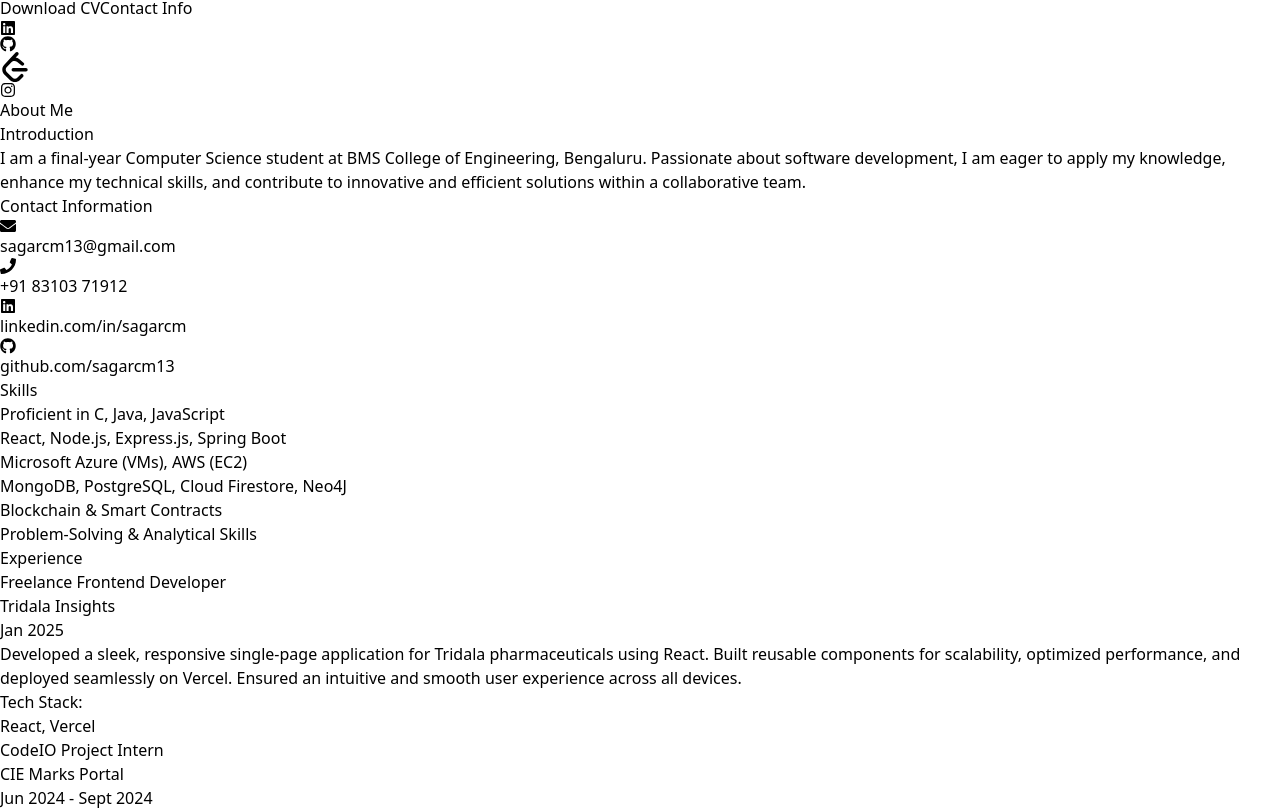
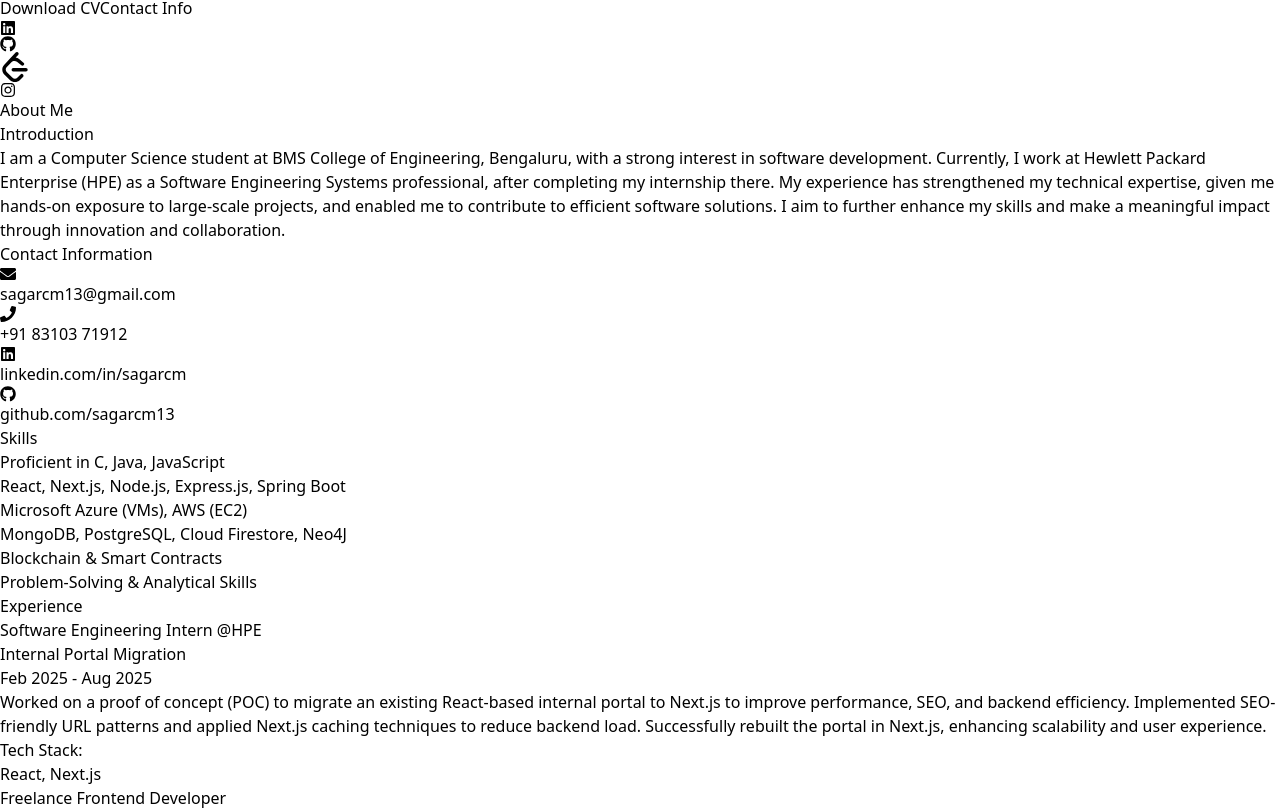
Before and after one commit to sagarcm13/Portfolio, a React (Vite) app: page / in a window 1280 px wide. Shown: the part 1552-2362 px from the top of the page. Built offline with nearby package versions, Linux system fonts and the light colour scheme.

Commit message:
updated the new experience

```diff
--- a/src/components/About.jsx
+++ b/src/components/About.jsx
@@ -4,7 +4,7 @@
 const About = () => {
   const skills = [
     "Proficient in C, Java, JavaScript",
-    "React, Node.js, Express.js, Spring Boot",
+    "React, Next.js, Node.js, Express.js, Spring Boot",
     "Microsoft Azure (VMs), AWS (EC2)",
     "MongoDB, PostgreSQL, Cloud Firestore, Neo4J",
     "Blockchain & Smart Contracts",
@@ -45,11 +45,7 @@
               Introduction
             </h3>
             <p className="text-lg text-gray-600 leading-relaxed">
-              I am a final-year Computer Science student at BMS College of
-              Engineering, Bengaluru. Passionate about software development, I
-              am eager to apply my knowledge, enhance my technical skills, and
-              contribute to innovative and efficient solutions within a
-              collaborative team.
+              I am a Computer Science student at BMS College of Engineering, Bengaluru, with a strong interest in software development. Currently, I work at Hewlett Packard Enterprise (HPE) as a Software Engineering Systems professional, after completing my internship there. My experience has strengthened my technical expertise, given me hands-on exposure to large-scale projects, and enabled me to contribute to efficient software solutions. I aim to further enhance my skills and make a meaningful impact through innovation and collaboration.
             </p>
           </motion.div>
 
@@ -63,7 +59,7 @@
             whileHover={{ scale: 1.05 }}
           >
             <h3 className="text-2xl font-semibold mb-4">Contact Information</h3>
-            <ul className="text-lg text-gray-600 space-y-3">
+            <ul className="text-lg text-gray-600 space-y-6 mt-6">
               <li className="flex items-center space-x-3">
                 <FaEnvelope className="text-blue-600" />
                 <span>sagarcm13@gmail.com</span>
--- a/src/components/Experience.jsx
+++ b/src/components/Experience.jsx
@@ -2,6 +2,13 @@
 
 const Experience = () => {
     const experiences = [
+        {
+            title: "Software Engineering Intern @HPE",
+            techStack: "React, Next.js",
+            project: "Internal Portal Migration",
+            duration: "Feb 2025 - Aug 2025",
+            description: "Worked on a proof of concept (POC) to migrate an existing React-based internal portal to Next.js to improve performance, SEO, and backend efficiency. Implemented SEO-friendly URL patterns and applied Next.js caching techniques to reduce backend load. Successfully rebuilt the portal in Next.js, enhancing scalability and user experience."
+        },
         {
             title: "Freelance Frontend Developer",
             techStack: "React, Vercel",
--- a/src/components/Home.jsx
+++ b/src/components/Home.jsx
@@ -37,13 +37,13 @@
                 >
                     <div className="text-gray-600 text-xl md:text-2xl">Hello, I&apos;m</div>
                     <h1 className="text-3xl md:text-5xl font-bold text-gray-800">Sagar C Mannannavar</h1>
-                    <div className="text-gray-600 text-lg md:text-xl">CSE undergraduate | BMSCE &apos;25</div>
+                    <div className="text-gray-600 text-lg md:text-xl">CSE Graduate | BMSCE &apos;25</div>
                     <div className="text-gray-600 text-lg md:text-xl">Software Engineer (Systems) @HPE</div>
 
                     {/* Buttons */}
                     <div className="flex justify-center space-x-4">
                         <motion.a
-                            href="https://drive.google.com/file/d/1zrru6onNMamfZd1PQPLTfG7Cxqsmy0h5/view?usp=sharing"
+                            href="https://drive.google.com/file/d/1g6UdKf0-sUpjcnBA5LMdJoWdXL1oexTN/view?usp=sharing"
                             target="_blank"
                             rel="noopener noreferrer"
                             className="bg-blue-600 text-white px-4 py-2 rounded shadow-md hover:bg-blue-700 transition"
```
